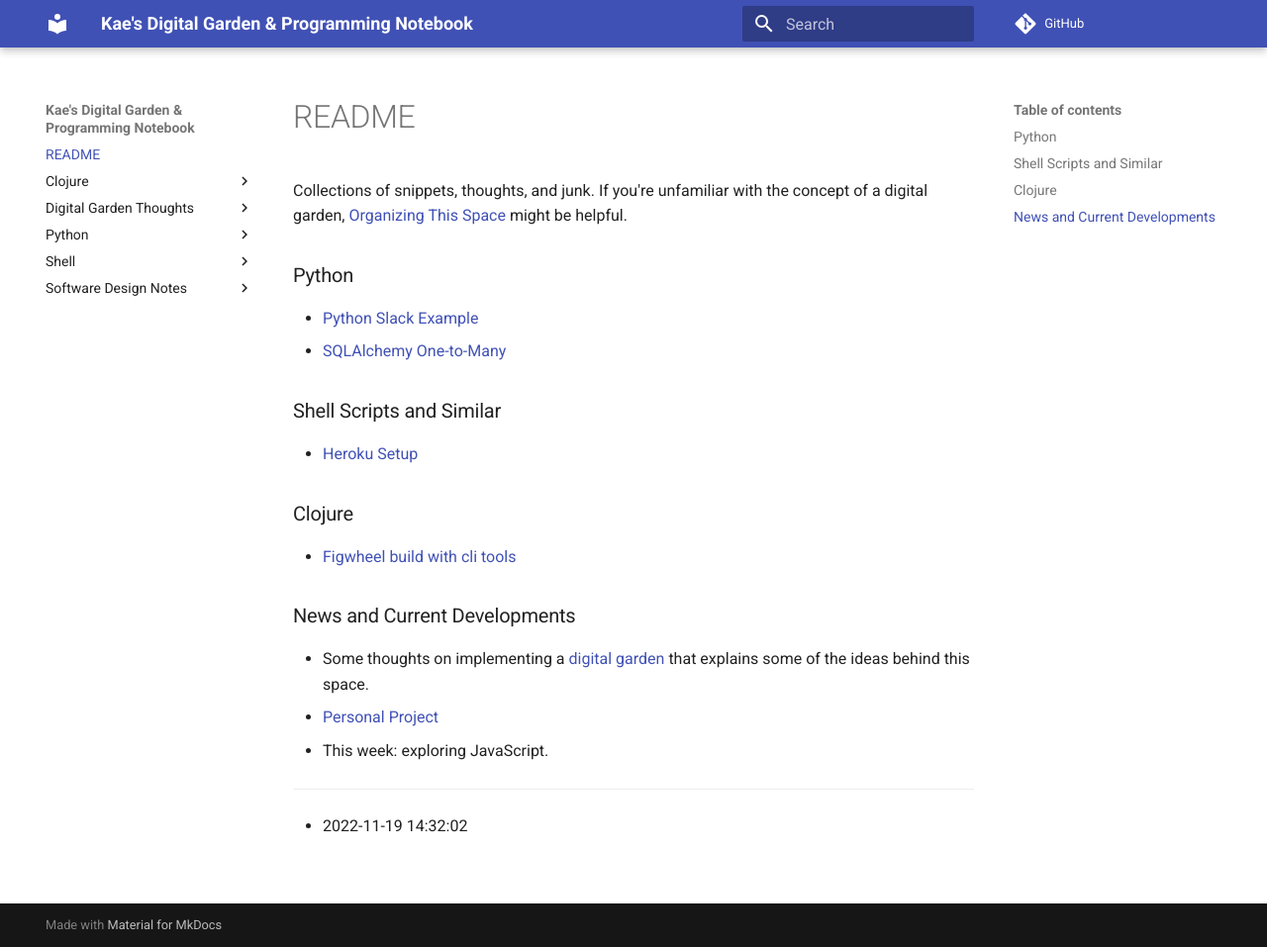
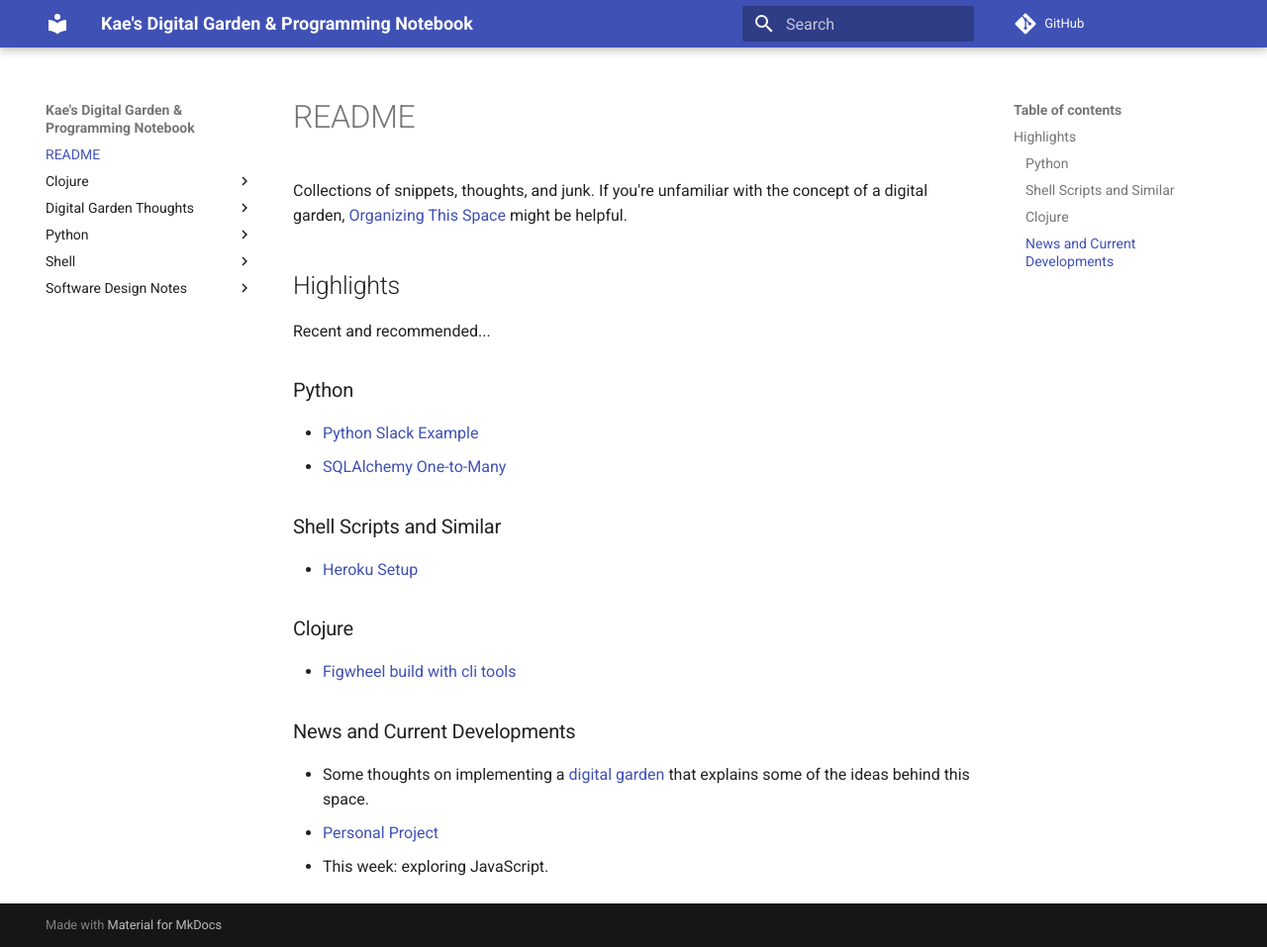
Before and after one commit to kaesluder/kae-garden-wiki, an MkDocs documentation site: the page built from docs/README.md, in a window 1280 px wide and 957 px high. Shown: the whole window at 99% size. Built offline with MkDocs 1.6.1 and Material for MkDocs 9.7.7, drawn with Linux system fonts in a browser that asks for light colours; comment, search, counter and statistics services are not loaded.

Commit message:
minor changes

```diff
--- a/docs/README.md
+++ b/docs/README.md
@@ -1,6 +1,10 @@
 # README
 
 Collections of snippets, thoughts, and junk. If you're unfamiliar with the concept of a digital garden, [Organizing This Space](Digital_Garden_Thoughts/dg3_organizaing_this_space.md) might be helpful.
+
+## Highlights
+
+Recent and recommended...
 
 ### Python
 
@@ -17,10 +21,6 @@ Collections of snippets, thoughts, and junk. If you're unfamiliar with the conce
 
 ### News and Current Developments
 
-* Some thoughts on implementing a [digital garden](/Digital_Garden_Thoughts/dg1-digita-garden-notes/) that explains some of the ideas behind this space.
+* Some thoughts on implementing a [digital garden](Digital_Garden_Thoughts/dg1-digita-garden-notes.md) that explains some of the ideas behind this space.
 * [Personal Project](Software_Design_Notes/2022-11-18-markdown-and-resume-ontology.md)
 * This week: exploring JavaScript.
-
----
-
-* 2022-11-19 14:32:02
```
Also changed, not shown: docs/Clojure/clojure-vscode-debugging.md (+1 -1 lines).
